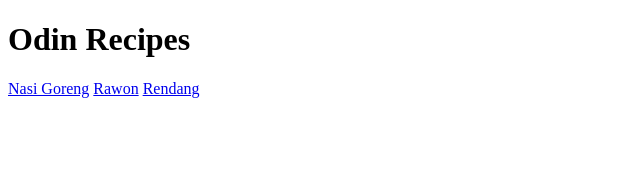
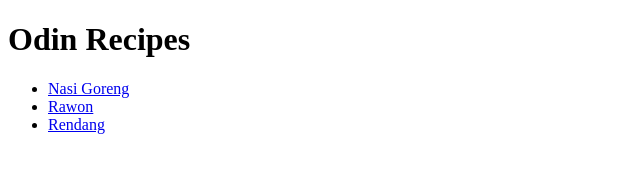
Before and after one commit to rizkianp/odin-recipes, a plain HTML site: page index.html in a window 1280 px wide. Shown: the whole page, without its empty margins (0-640 px from the left). Drawn offline with Linux system fonts and the light colour scheme.

Commit message:
Editing main page arranging the recipe lists using unordered list.

```diff
--- a/index.html
+++ b/index.html
@@ -7,9 +7,11 @@
 </head>
 <body>
     <h1>Odin Recipes</h1>
-    <a href="recipes/nasi-goreng.html">Nasi Goreng</a>
-    <a href="recipes/rawon.html">Rawon</a>
-    <a href="recipes/rendang.html">Rendang</a>
+    <ul>
+        <li><a href="recipes/nasi-goreng.html">Nasi Goreng</a></li>
+        <li> <a href="recipes/rawon.html">Rawon</a></li>
+        <li><a href="recipes/rendang.html">Rendang</a></li>
+    </ul>
 
 </body>
 </html>
```
